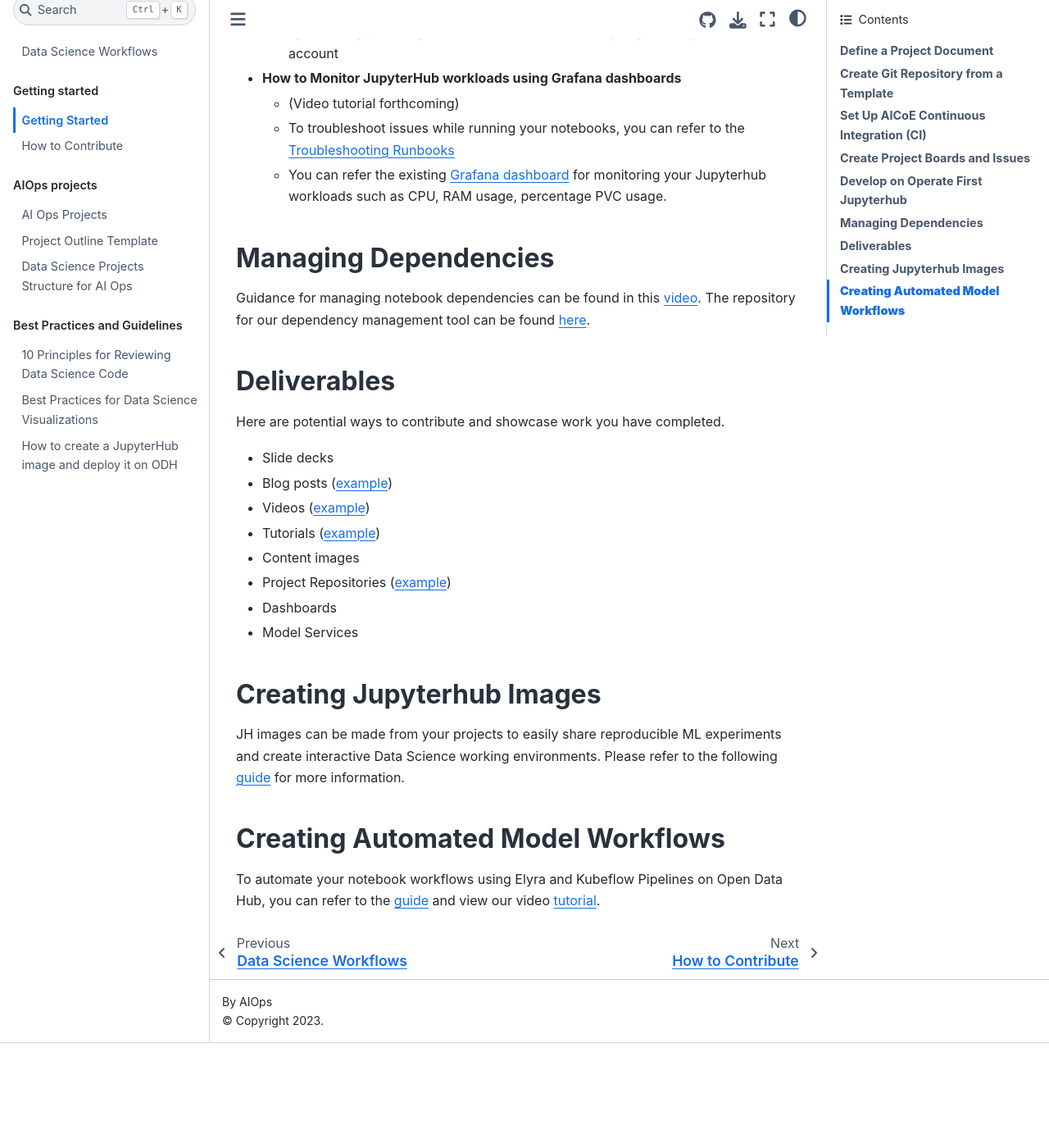
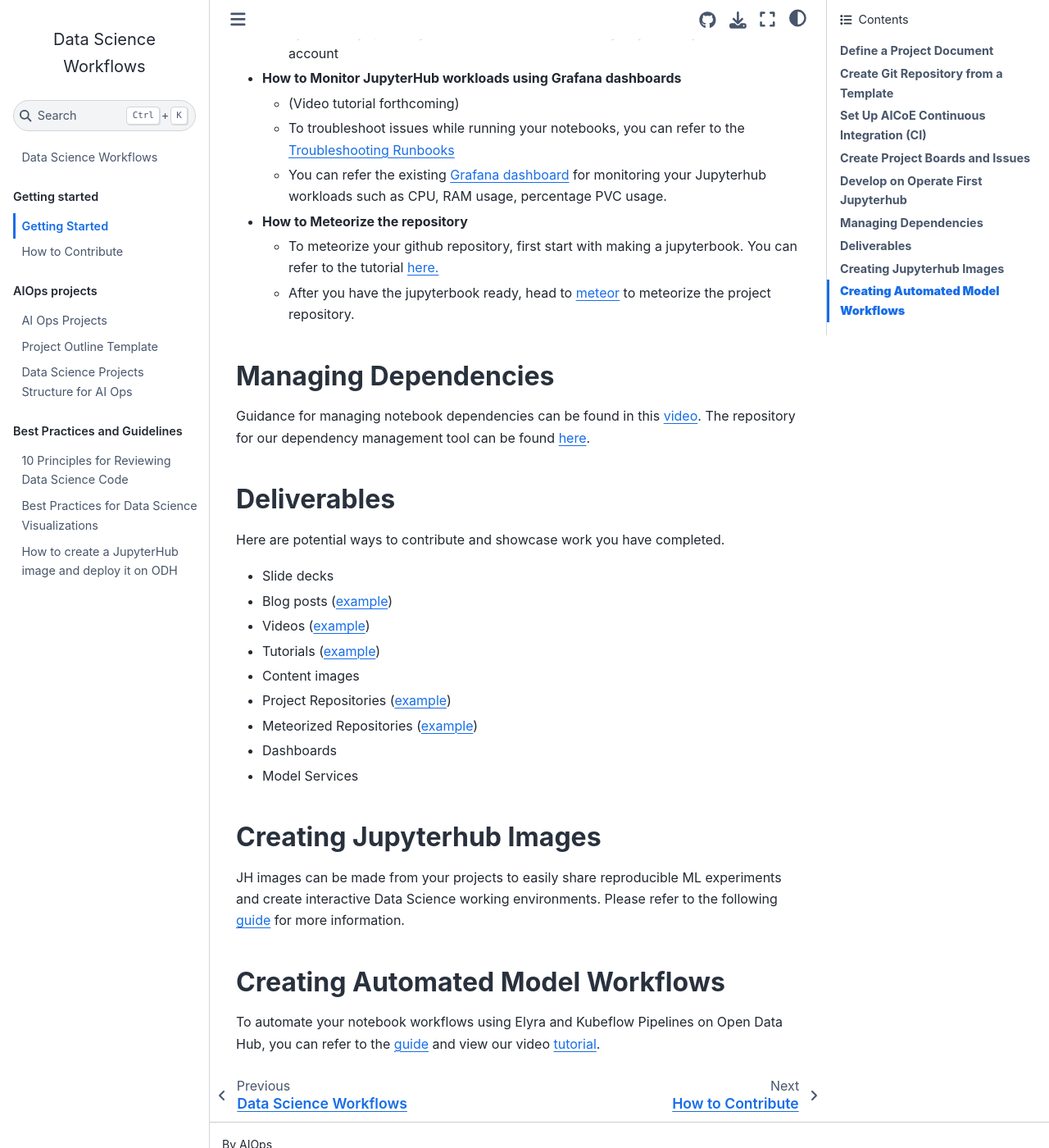
Before and after one commit to aicoe-aiops/data-science-workflows, a Jupyter Book: the page built from docs/getting-started.md, in a window 1280 px wide and 1400 px high, scrolled down 1748 px. Shown: the whole window at 82% size. Built offline with Jupyter Book 1.0.4 settings and Sphinx 7.4.7 and the Sphinx Book theme 1.1.4, drawn with Linux system fonts in a browser that asks for light colours; comment, search, counter and statistics services are not loaded; before the commit the page ends 3020 px from its top, so only the background shows below that.

Commit message:
Add meteorizing project repos to Deliverables

```diff
--- a/docs/getting-started.md
+++ b/docs/getting-started.md
@@ -55,6 +55,10 @@
     -  To troubleshoot issues while running your notebooks, you can refer to the [Troubleshooting Runbooks][12]
     -  You can refer the existing [Grafana dashboard][13] for monitoring your Jupyterhub workloads such as CPU, RAM usage, percentage PVC usage.
 
+* **How to Meteorize the repository**
+    - To meteorize your github repository, first start with making a jupyterbook. You can refer to the tutorial [here.](https://github.com/AICoE/meteor/blob/main/docs/build-jupyterbooks.md)
+    - After you have the jupyterbook ready, head to [meteor](https://shower.meteor.zone/) to meteorize the project repository.
+
 ### **Managing Dependencies**
 
 Guidance for managing notebook dependencies can be found in this [video](https://www.youtube.com/watch?v=ifyQ2oSxjnU&list=PL8VBRDTElCWpneB4dBu4u1kHElZVWfAwW&index=4). The repository for our dependency management tool can be found [here](https://github.com/thoth-station/jupyterlab-requirements).
@@ -68,6 +72,7 @@
 * Tutorials ([example](https://www.operate-first.cloud/data-science/ai4ci/docs/automating-using-elyra.md))
 * Content images
 * Project Repositories ([example](https://github.com/aicoe-aiops/ocp-ci-analysis))
+* Meteorized Repositories ([example](http://data-science-workflows.catalog.meteor.zone/))
 * Dashboards
 * Model Services
 
```
